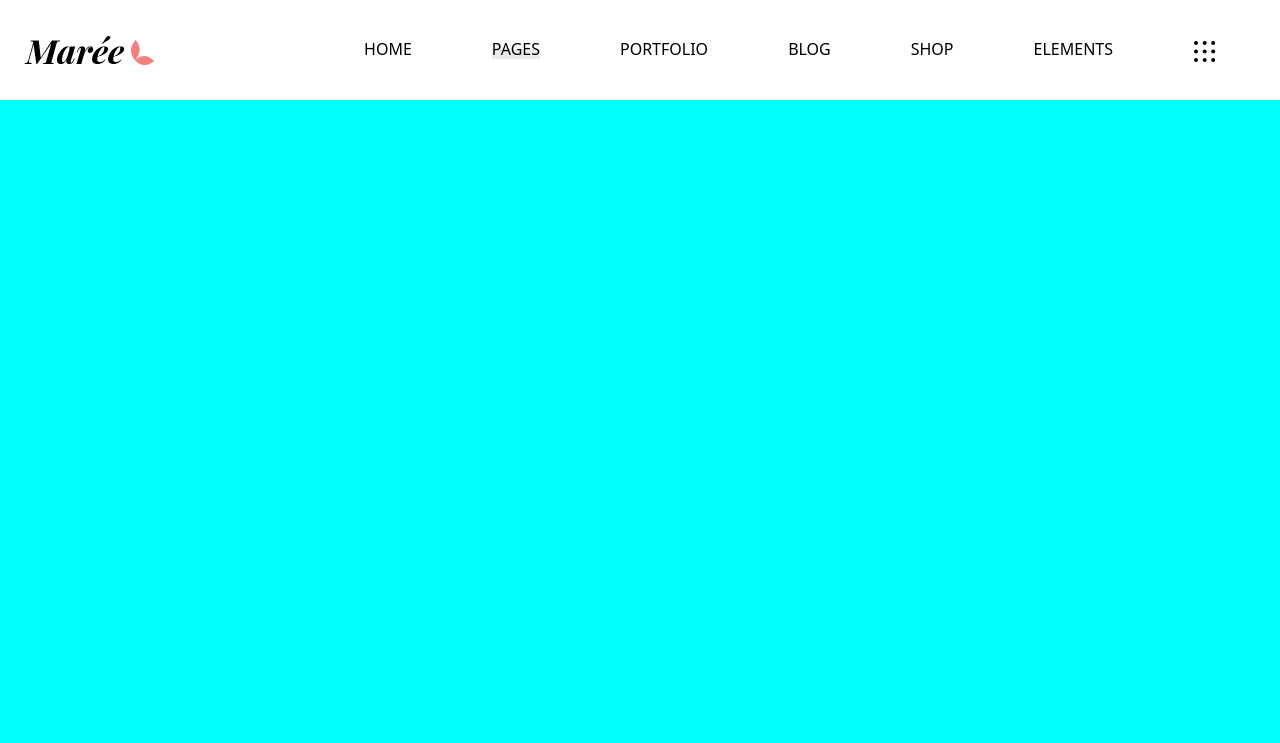
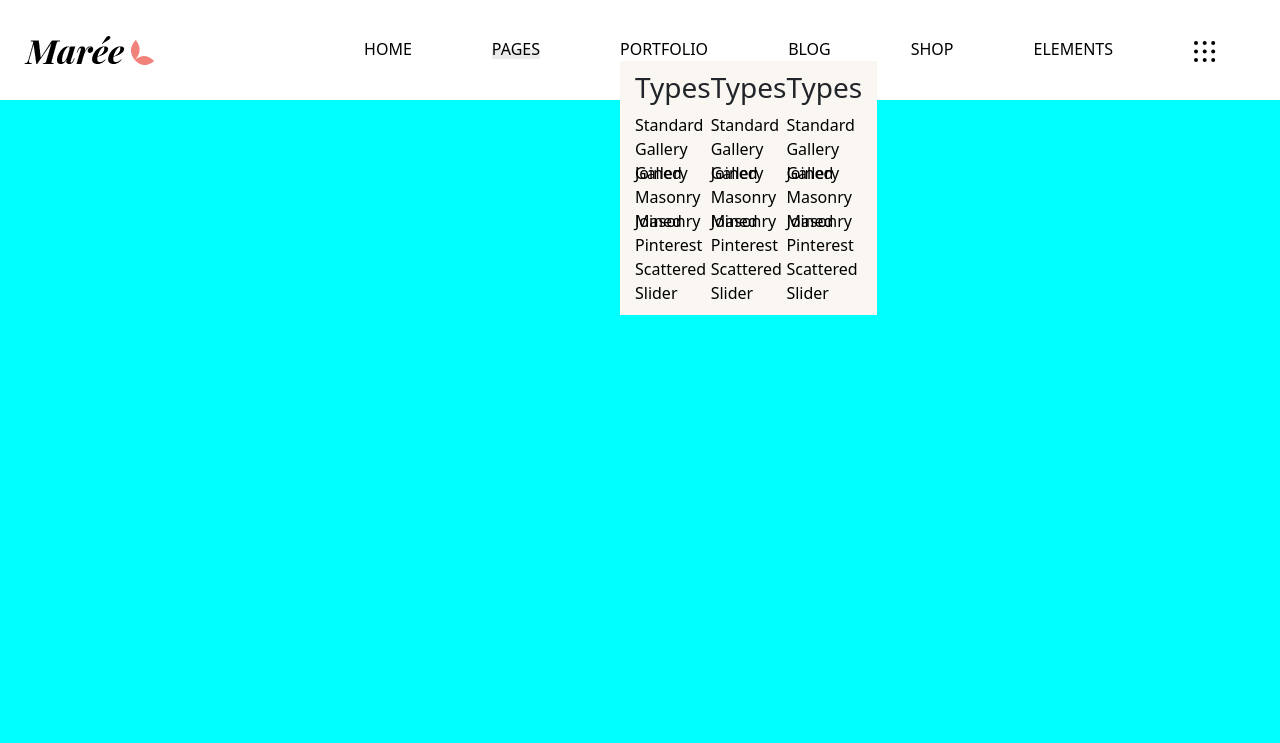
Before and after one commit to Richiisontheway/proj-html-vuejs, a Vue app: page / in a window 1280 px wide. Shown: the top 743 px of the page. Built offline with nearby package versions, Linux system fonts and the light colour scheme.

Commit message:
update header

```diff
--- a/src/components/AppHeader.vue
+++ b/src/components/AppHeader.vue
@@ -55,13 +55,31 @@ export default {
                         <a href="#" class="portfolio">
                             PORTFOLIO
                         </a>
-                        <div class="illustration--dropdown_content">
-                            <h3>
+                        <div class="illustration--dropdown_content d-flex ">
+                            <div>
+                                <h3>
                                 {{ this.store.portfolio_nav[0].title }}
-                            </h3>
-                            <a href="#" class="illustration--pages_hover" v-for="(portfolioKey,c) in store.portfolio_nav[0].pages" :key="c">
-                                {{ portfolioKey.page }}
-                            </a>
+                                </h3>
+                                <a href="#" class="illustration--pages_hover" v-for="(portfolioKey,c) in store.portfolio_nav[0].pages" :key="c">
+                                    {{ portfolioKey.page }}
+                                </a>
+                            </div>
+                            <div>
+                                <h3>
+                                {{ this.store.portfolio_nav[0].title }}
+                                </h3>
+                                <a href="#" class="illustration--pages_hover" v-for="(portfolioKey,c) in store.portfolio_nav[0].pages" :key="c">
+                                    {{ portfolioKey.page }}
+                                </a>
+                            </div>
+                            <div>
+                                <h3>
+                                {{ this.store.portfolio_nav[0].title }}
+                                </h3>
+                                <a href="#" class="illustration--pages_hover" v-for="(portfolioKey,c) in store.portfolio_nav[0].pages" :key="c">
+                                    {{ portfolioKey.page }}
+                                </a>
+                            </div>
                         </div>
 
                     </li>
--- a/src/store.js
+++ b/src/store.js
@@ -84,6 +84,27 @@ export const store = reactive({
                     page:'Slider'
                 },
             ]
+        },{
+            title:'Types',
+            pages:[
+                {
+                    page:'Standard'
+                },{
+                    page:'Gallery'
+                },{
+                    page:'Gallery Joined'
+                },{
+                    page:'Masonry'
+                },{
+                    page:'Masonry Joined'
+                },{
+                    page:'Pinterest'
+                },{
+                    page:'Scattered'
+                },{
+                    page:'Slider'
+                },
+            ]
         },
     ]
 
```
